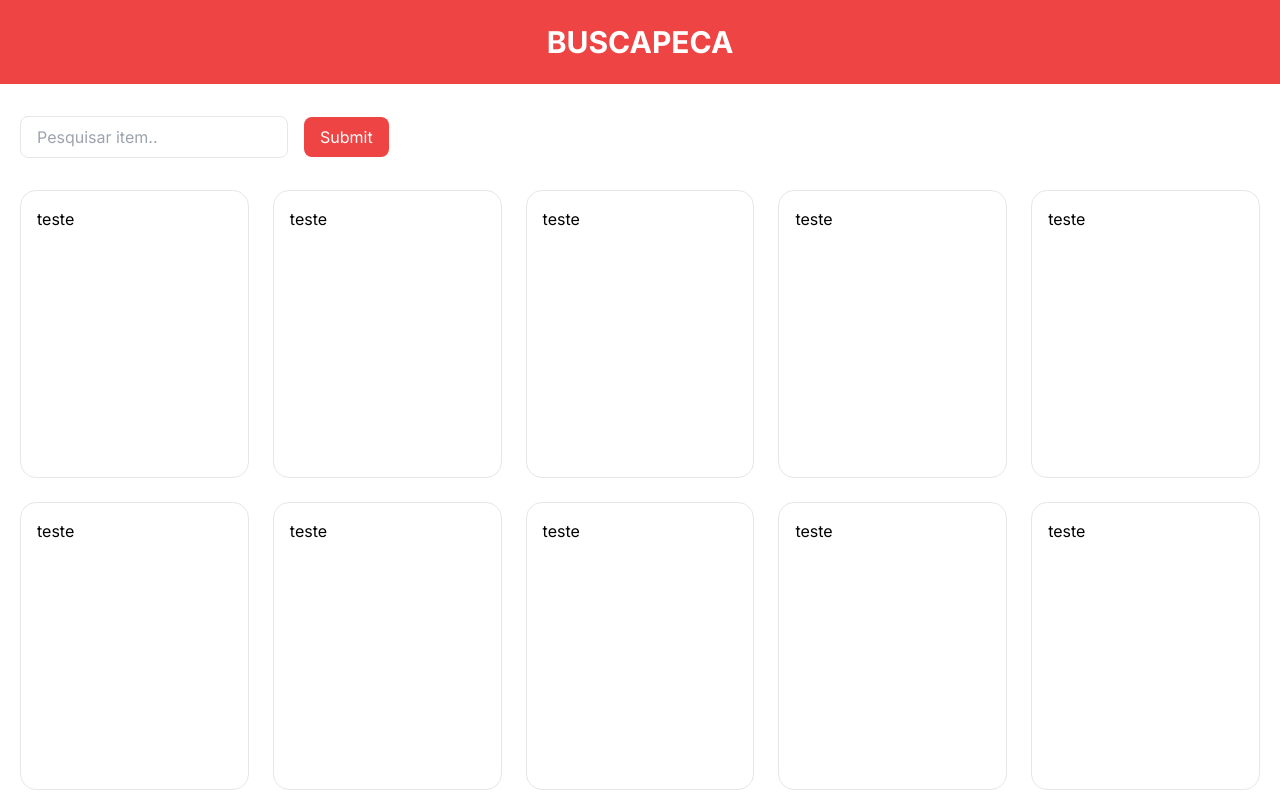
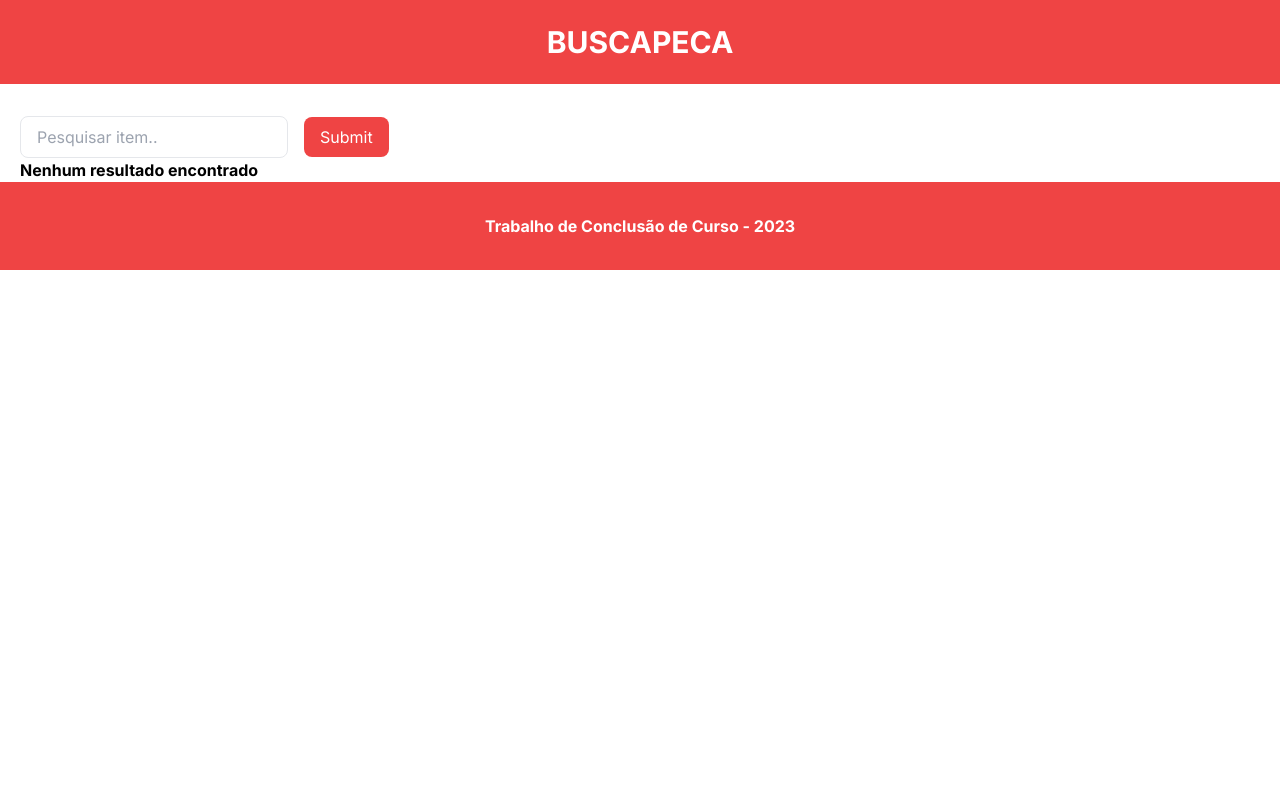
Before and after one commit to lucasdebeterco/buscapecas, a Next.js app: page / in a window 1280 px wide. Shown: the top 800 px of the page. Built offline with nearby package versions, Linux system fonts and the light colour scheme.

Commit message:
project refactor, listing kabum products by search on screen

```diff
--- a/package.json
+++ b/package.json
@@ -12,7 +12,9 @@
     "@types/node": "20.4.5",
     "@types/react": "18.2.18",
     "@types/react-dom": "18.2.7",
+    "@types/uuid": "^9.0.2",
     "autoprefixer": "10.4.14",
+    "axios": "^1.4.0",
     "cheerio": "^1.0.0-rc.12",
     "eslint": "8.46.0",
     "eslint-config-next": "13.4.12",
@@ -22,7 +24,8 @@
     "react": "18.2.0",
     "react-dom": "18.2.0",
     "tailwindcss": "3.3.3",
-    "typescript": "5.1.6"
+    "typescript": "5.1.6",
+    "uuid": "^9.0.0"
   },
   "devDependencies": {
     "eslint-plugin-react-hooks": "^5.0.0-canary-7118f5dd7-20230705"
--- /dev/null
+++ b/src/app/components/Footer.tsx
@@ -0,0 +1,9 @@
+'use client'
+
+export function Footer() {
+    return (
+        <footer className='flex justify-center bg-red-500 py-8'>
+            <h1 className='text-white font-bold'>Trabalho de Conclusão de Curso - 2023</h1>
+        </footer>
+    )
+}
--- /dev/null
+++ b/src/app/components/Header.tsx
@@ -0,0 +1,9 @@
+'use client'
+
+export function Header() {
+    return (
+        <header className='flex justify-center bg-red-500 py-6'>
+            <h1 className='text-white font-bold text-3xl'>BUSCAPECA</h1>
+        </header>
+    )
+}
--- /dev/null
+++ b/src/app/components/ProductList.tsx
@@ -0,0 +1,52 @@
+'use client'
+
+import {v4 as uuidv4} from "uuid";
+import {useState} from "react";
+import axios from "axios";
+import {IProduct} from "@/app/types/Product.types";
+import {slugify} from "@/app/utils/slugify";
+
+export function ProductList() {
+    let [productList, setProductList]  = useState([])
+
+    const getProducts = async function (e: any) {
+        axios.get(`http://localhost:3000/api/scrapper?searchItem=${e.target.searchItem.value}`)
+            .then((response: any) => {
+                console.log(response)
+                setProductList(response.data)
+            }).catch((error: any) => {
+                console.error("Error:", error);
+            });
+    }
+
+    console.log(productList)
+    return (
+        <div className='max-w-[1240px] my-0 mx-[auto]'>
+            <form onSubmit={getProducts} className='mt-8'>
+                <label htmlFor='searchItem'></label>
+                <input type='text'
+                       name='searchItem'
+                       placeholder='Pesquisar item..'
+                       className='outline-0 border-[1px] py-2 px-4 rounded-[8px]'
+                />
+                <input className='py-2 px-4 ml-4 bg-red-500 text-white rounded-[8px] hover:bg-red-600 transition' name='submit' type='submit'/>
+            </form>
+
+            {productList.length ? (
+                <div className='productList grid grid-cols-5 gap-6 my-8'>
+                    {productList.map((product:IProduct) => {
+                        return (
+                            <div key={uuidv4()} className='flex flex-col h-[300px] border-[1px] p-4 rounded-2xl'>
+                                <span className='text-[1rem] font-bold'>{product.title}</span>
+                                <span className='text-[0.75rem] font-bold text-red-600'>{product.price}</span>
+                                <span className='text-[0.75rem]'>{product.link}</span>
+                            </div>
+                        )
+                    })}
+                </div>
+            ) : (
+                <strong>Nenhum resultado encontrado</strong>
+            )}
+        </div>
+    )
+}
--- a/src/app/layout.tsx
+++ b/src/app/layout.tsx
@@ -6,7 +6,7 @@ const inter = Inter({ subsets: ['latin'] })
 
 export const metadata: Metadata = {
   title: 'Buscapeças',
-  description: 'Generated by create next app',
+  description: 'Trabalho de Conclusão de Curso - 2023',
 }
 
 export default function RootLayout({
@@ -16,7 +16,7 @@ export default function RootLayout({
 }) {
   return (
     <html lang="en">
-      <body className={inter.className}>{children}</body>
+      <body suppressHydrationWarning={true} className={inter.className}>{children}</body>
     </html>
   )
 }
--- a/src/app/page.tsx
+++ b/src/app/page.tsx
@@ -1,59 +1,15 @@
-import Image from 'next/image'
+'use client';
 
-interface ProductProps {
-    nome: string
-}
-
-// Buscar aprender sobre conceito de crawlers e web scraping
+import {Header} from "@/app/components/Header";
+import {Footer} from "@/app/components/Footer";
+import {ProductList} from "@/app/components/ProductList";
 
 export default function Home() {
-    const productList = [
-        {'nome': 'teste'},
-        {'nome': 'teste'},
-        {'nome': 'teste'},
-        {'nome': 'teste'},
-        {'nome': 'teste'},
-        {'nome': 'teste'},
-        {'nome': 'teste'},
-        {'nome': 'teste'},
-        {'nome': 'teste'},
-        {'nome': 'teste'},
-        {'nome': 'teste'},
-        {'nome': 'teste'},
-        {'nome': 'teste'},
-        {'nome': 'teste'},
-        {'nome': 'teste'}
-    ]
-
     return (
         <div className='h-screen'>
-            <header className='flex justify-center bg-red-500 py-6'>
-                <h1 className='text-white font-bold text-3xl'>BUSCAPECA</h1>
-            </header>
-
-            <div className='max-w-[1240px] my-0 mx-[auto]'>
-                <form action='/api/scrapper' method='GET' className='mt-8'>
-                    <label htmlFor='pesquisar'></label>
-                    <input type='text' name='pesquisar' placeholder='Pesquisar item..' className='outline-0 border-[1px] py-2 px-4 rounded-[8px]' />
-
-                    <input className='py-2 px-4 ml-4 bg-red-500 text-white rounded-[8px] hover:bg-red-600 transition' name='submit' type='submit'/>
-                </form>
-
-                <div className='productList grid grid-cols-5 gap-6 my-8'>
-                    {productList.map((product:ProductProps) => {
-                        return (
-                            <div className='h-72 border-[1px] p-4 rounded-2xl'>
-                                <span>{product.nome}</span>
-                            </div>
-                        )
-                    })}
-                </div>
-            </div>
-
-
-            <footer className='flex justify-center bg-red-500 py-8'>
-                <h1 className='text-white font-bold'>Trabalho de Conclusão de Curso - 2023</h1>
-            </footer>
+            <Header />
+            <ProductList />
+            <Footer />
         </div>
     )
 }
--- /dev/null
+++ b/src/app/types/Product.types.ts
@@ -0,0 +1,5 @@
+export interface IProduct {
+    title: string
+    price: string
+    link: string
+}
--- /dev/null
+++ b/src/app/utils/slugify.ts
@@ -0,0 +1,11 @@
+// Café é o combustível para programação!! -> cafe-e-o-combustivel-para-programacao
+
+export function slugify(string: string) {
+    return string && string
+        .toString() // Cast to string (optional)
+        .normalize('NFKD') // Returns the Unicode Normalization Form of a given string.
+        .toLowerCase() // Convert the string to lowercase letters
+        .replace(/\s+/g, '-') // Replace spaces with -
+        .replace(/[^\w\-]+/g, '') // Remove all non-word chars
+        .replace(/\-\-+/g, '-'); // Replace multiple - with single -
+}
--- a/src/pages/api/scrapper.js
+++ b/src/pages/api/scrapper.ts
@@ -1,26 +1,30 @@
 import { load } from 'cheerio'
 import puppeteer from "puppeteer"
+import {slugify} from "../../app/utils/slugify";
+import { NextApiRequest, NextApiResponse } from 'next';
+import {IProduct} from "@/app/types/Product.types";
 
-const testUrl = 'https://www.kabum.com.br/busca/rtx-4090'
-
-export default async function scrapper(req, res) {
+export default async function scrapper(req: NextApiRequest, res: NextApiResponse) {
+    const testUrl = 'https://www.kabum.com.br/busca/'
     const method  = req.method
+    const searchItem = req.query.searchItem && req.query.searchItem.toString()
 
     if(method === 'GET') {
-        console.log(req.body)
         const browser = await puppeteer.launch()
         const page = await browser.newPage()
-        await page.goto(testUrl)
+
+        await page.goto(testUrl + slugify(searchItem ? searchItem : ''))
+
         const html = await page.content()
-
         const $ = load(html)
 
-        const products = []
+        const products: IProduct[] = []
 
         $('.productCard').each((i, el) => {
             const title = $('.nameCard', el).text()
             const price = $('.priceCard', el).text()
             const link = 'www.kabum.com.br' + $('> a',el).attr('href')
+
             products.push({
                 title, price, link
             })
```
Also changed, not shown: 1 other file (tests, documents, lock files or other folders).
